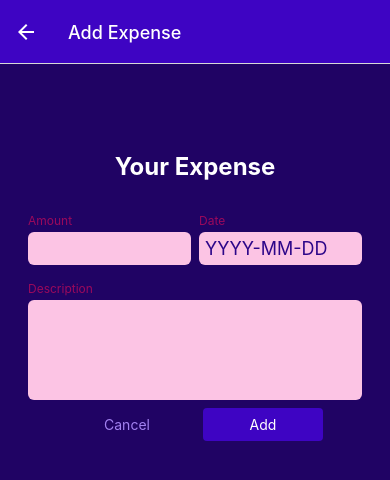
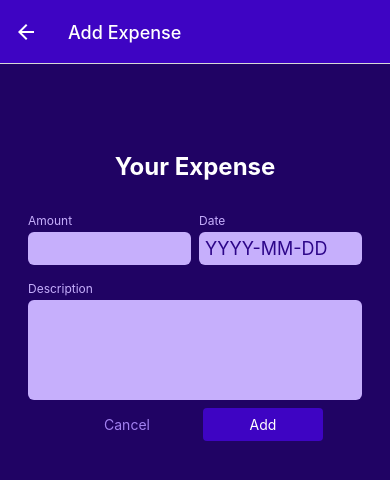
Before and after one commit to sothulthorn/react-native-expense-tracker, a React Native app: screen /ManageExpense in a window 390 px wide. Shown: the top 480 px of the page. Built offline with nearby package versions, Linux system fonts and the light colour scheme.

Commit message:
Update Invalid value

```diff
--- a/components/ManageExpanse/ExpenseForm.js
+++ b/components/ManageExpanse/ExpenseForm.js
@@ -74,7 +74,7 @@ const ExpenseForm = ({
       <View style={styles.inputRow}>
         <Input
           style={styles.rowInput}
-          invalid={inputs.date}
+          invalid={!inputs.amount.isValid}
           label="Amount"
           textInputConfig={{
             keyboardType: 'decimal-pad',
@@ -84,7 +84,7 @@ const ExpenseForm = ({
         />
         <Input
           style={styles.rowInput}
-          invalid={inputs.date}
+          invalid={!inputs.date.isValid}
           label="Date"
           textInputConfig={{
             placeholder: 'YYYY-MM-DD',
@@ -96,7 +96,7 @@ const ExpenseForm = ({
       </View>
       <Input
         label="Description"
-        invalid={inputs.description}
+        invalid={!inputs.description.isValid}
         textInputConfig={{
           multiline: true,
           onChangeText: inputChangedHandler.bind(this, 'description'),
```
